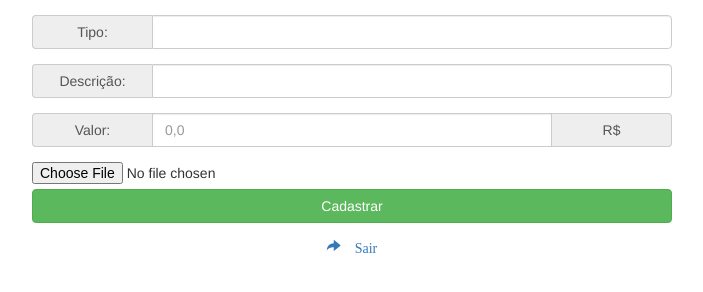
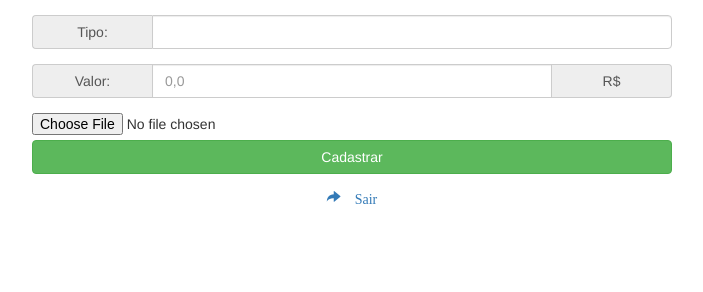
Before and after one commit to BCC-UTFPR/Aplicativo_EngenhariaSoftware, a PHP site: page /homepage.php?insertEmpty=true in a window 1280 px wide. Shown: the part 304-596 px from the top of the page, without its empty margins (288-991 px from the left). Run offline with PHP 8.4, Linux system fonts and the light colour scheme; the visitor is signed in with stand-in values (Sample User, id 1); data that the repository does not hold is empty; some libraries are stand-ins or nearby versions.

Commit message:
Corrigindo issue #28 e committando issue #30

```diff
--- a/Website/homepage.php
+++ b/Website/homepage.php
@@ -82,13 +82,6 @@ if ( !isset($_SESSION['username']) and !isset($_SESSION['password']) ) {
 	</div>
 
 	<div class="input-group">
-  		<span class="input-group-addon" id="basic-addon">Descrição:</span>
-	        <input type="text" class="form-control" name="field_descricao" id="field_descricao" aria-describedby="basic-addon" required
-                data-fv-notempty-message="(Campo Vazio)">
-	</div>
-
-
-	<div class="input-group">
 	  	<span class="input-group-addon" id="basic-addon-two">Valor:</span>
      		 <input type="number" min="0" step="0.10" placeholder="0,0" class="form-control" name="field_valor" id="field_valor" aria-describedby="basic-addon-two" required
                 data-fv-notempty-message="(Campo Vazio)">
@@ -99,6 +92,7 @@ if ( !isset($_SESSION['username']) and !isset($_SESSION['password']) ) {
     		  <input type="file" name="field_imagem" required
                 data-fv-notempty-message="(Campo Vazio)">
 	</div>
+
    	<div class="button-group">
      	 	<button class="btn btn-md btn-success btn-block " type="submit">Cadastrar</button>
 	</div>
```
